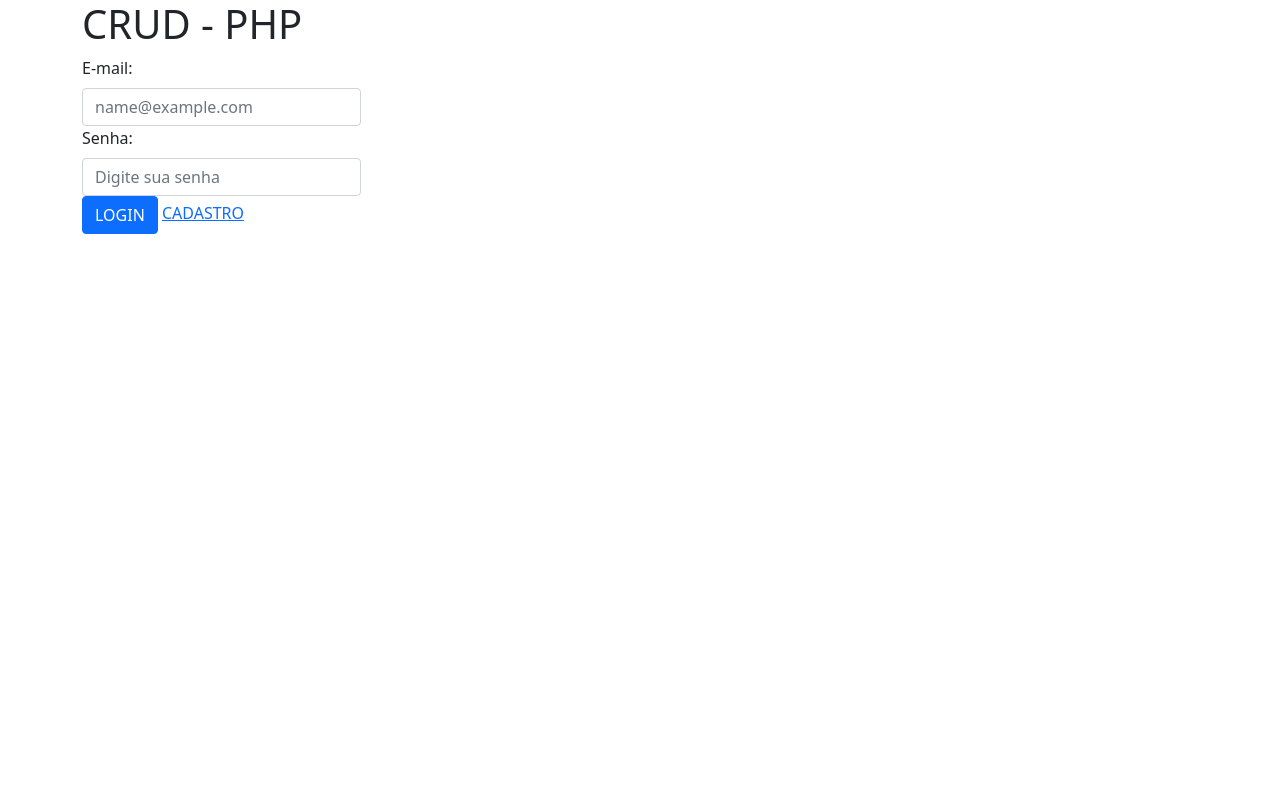
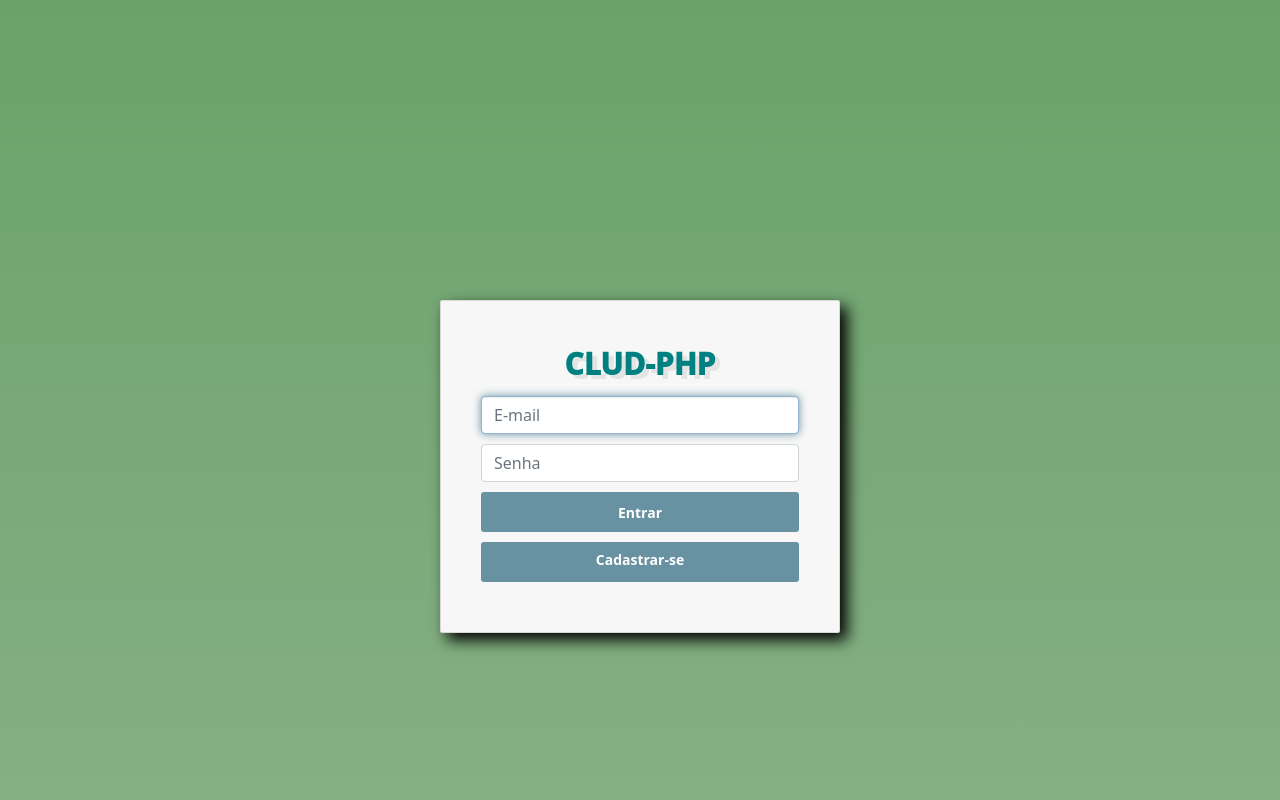
Before and after one commit to igorarruda1/CRUD-PHP, a PHP site: page /login.php in a window 1280 px wide. Run offline with PHP 8.4, Linux system fonts and the light colour scheme; tables that the repository leaves empty or names only in its code hold one stand-in row (values such as "Sample post").

Commit message:
Css na tela Login

```diff
--- /dev/null
+++ b/login.css
@@ -0,0 +1,114 @@
+body, html {
+    height: 100%;
+    background-repeat: no-repeat;
+    background-image: linear-gradient(rgb(106, 162, 104), rgb(133, 175, 133));
+}
+
+.card-container.card {
+    width: 400px;
+    padding: 40px 40px;
+    margin-top: 300px;
+    box-shadow: 7px 7px 15px rgb(0, 0, 0) ;
+}
+
+.btn .btn-a {
+    font-weight: 700;
+    height: 45px;
+    -moz-user-select: none;
+    -webkit-user-select: none;
+    user-select: none;
+    cursor: default;
+
+}
+
+.profile {
+
+    margin: 10px 0 0;
+    min-height: 1em;
+    text-align: center;
+    margin: 0 auto 10px;
+    display: block;
+    font-weight: 1000;
+    color: teal;
+    -moz-border-radius: 50%;
+    -webkit-border-radius: 50%;
+    border-radius: 50%;
+    font-size: 30px;
+    text-shadow: 5px 4px rgb(228, 228, 228);
+}
+
+ .card {
+    background-color: #F7F7F7;
+    padding: 20px 25px 30px;
+    margin: 0 auto 25px;
+    margin-top: 50px;
+    -moz-border-radius: 2px;
+    -webkit-border-radius: 2px;
+    border-radius: 2px;
+    -moz-box-shadow: 0px 2px 2px rgba(0, 0, 0, 0.3);
+    -webkit-box-shadow: 0px 2px 2px rgba(0, 0, 0, 0.3);
+    box-shadow: 0px 2px 2px rgba(0, 0, 0, 0.3);
+}
+
+.reauth-email {
+    display: block;
+    color: #404040;
+    line-height: 2;
+    margin-bottom: 10px;
+    font-size: 14px;
+    text-align: center;
+    overflow: hidden;
+    text-overflow: ellipsis;
+    white-space: nowrap;
+    -moz-box-sizing: border-box;
+    -webkit-box-sizing: border-box;
+    box-sizing: border-box;
+}
+
+
+.form-signin input[type=email],
+.form-signin input[type=password],
+.form-signin input[type=text],
+.form-signin button,
+.form-signin a {
+    width: 100%;
+    display: block;
+    margin-bottom: 10px;
+    z-index: 1;
+    position: relative;
+    -moz-box-sizing: border-box;
+    -webkit-box-sizing: border-box;
+    box-sizing: border-box;
+}
+
+.form-signin .form-control:focus {
+    border-color: rgb(147, 180, 211);
+    outline: 0;
+    -webkit-box-shadow: inset 0 1px 1px rgba(0,0,0,.075),0 0 8px rgb(104, 145, 162);
+    box-shadow: inset 0 1px 1px rgba(0,0,0,.075),0 0 8px rgb(104, 145, 162);
+}
+
+.btn-signin {
+    background-color: rgb(104, 145, 162);
+    padding: 0px;
+    font-weight: 700;
+    font-size: 14px;
+    height: 40px;
+    -moz-border-radius: 3px;
+    -webkit-border-radius: 3px;
+    border-radius: 3px;
+    border: none;
+
+}
+.btn-signin:hover{
+    background-color: rgb(96, 68, 173);
+    color: white;
+}
+
+.btn-a {
+    padding-top: 7px;
+    color: white;
+    text-align: center;
+    text-decoration: none;
+
+}
--- a/login.php
+++ b/login.php
@@ -5,33 +5,26 @@
     <meta http-equiv="X-UA-Compatible" content="IE=edge">
     <meta name="viewport" content="width=device-width, initial-scale=1.0">
     <link href="https://cdn.jsdelivr.net/npm/bootstrap@5.0.2/dist/css/bootstrap.min.css" rel="stylesheet" integrity="sha384-EVSTQN3/azprG1Anm3QDgpJLIm9Nao0Yz1ztcQTwFspd3yD65VohhpuuCOmLASjC" crossorigin="anonymous">
+    <link href="login.css" rel="stylesheet">
     <title>Tela 1</title>
 
 </head>
 <body>
         <div class="container">
-        <h1>CRUD - PHP</h1>
-
-    <form action="logar.php" method="POST">
-    <div class="col-md-3 form-group">
-        <label for="fname" class="form-label">E-mail: </label>
-        <input type="text" class="form-control"  name="mail" placeholder="name@example.com">
-    </div>
-    <div class="col-md-3 form-group">
-        <label for="fpass" class="form-label">Senha: </label>
-        <input type="password" class="form-control" name="pass"  placeholder="Digite sua senha">
-    </div>
-
-    <button type="submit"  class="btn btn-primary">LOGIN</button>
-
-
-    <a href="cadastrar.php">CADASTRO</a>
-    </form>
-
-    </div>
-
-
-
+            <div class="row">
+                <div class="card card-container">
+                    <div class="col">
+                        <p class="profile">CLUD-PHP</p>
+                        <form class="form-signin" action="logar.php" method="POST">
+                            <input type="email" id="mail" name="mail" class="form-control" placeholder="E-mail" required autofocus>
+                            <input type="password" id="pass" name="pass" class="form-control" placeholder="Senha" required>
+                            <button class="btn btn-lg btn-primary btn-block btn-signin" type="submit">Entrar</button>
+                            <a class="btn-a btn-signin"  href="cadastrar.php">Cadastrar-se </a>
+                        </form><!-- /form -->
+                    </div>
+                </div> <!-- Fim card-container -->
+            </div>
+        </div><!-- Fim do container -->
 </body>
 
 <script src="https://cdn.jsdelivr.net/npm/bootstrap@5.0.2/dist/js/bootstrap.bundle.min.js" integrity="sha384-MrcW6ZMFYlzcLA8Nl+NtUVF0sA7MsXsP1UyJoMp4YLEuNSfAP+JcXn/tWtIaxVXM" crossorigin="anonymous"></script>
```
